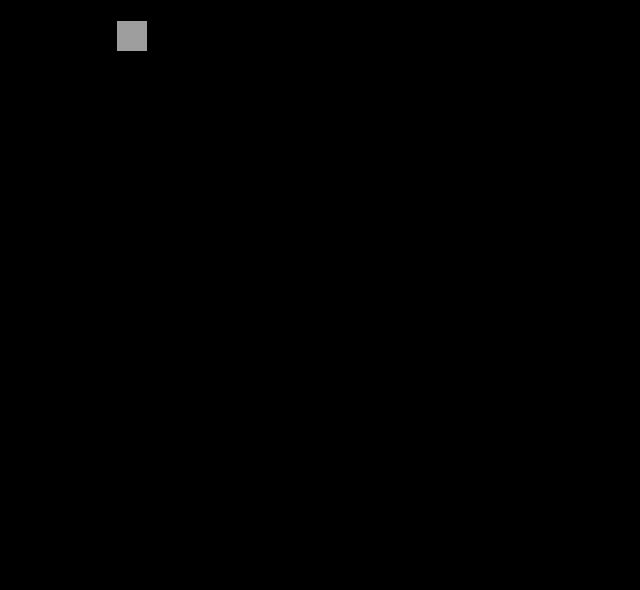
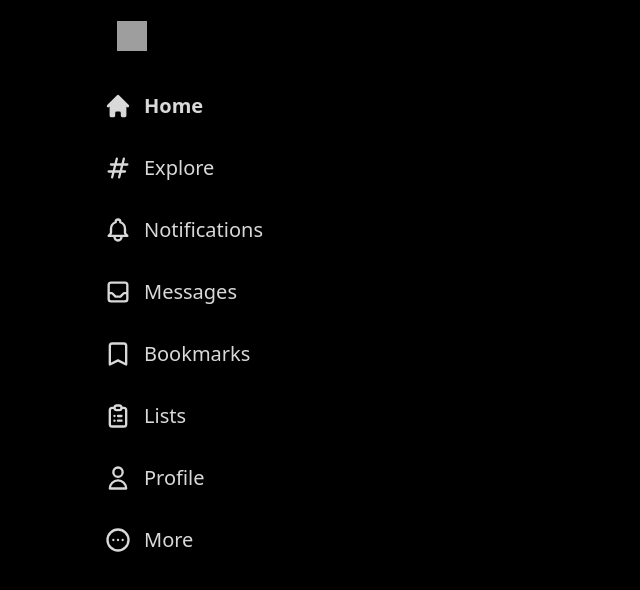
Before and after one commit to cliff-lilly-jean/twitRoom, a Next.js app: page / in a window 1280 px wide. Shown: the top 590 px of the page, without its empty margins (0-640 px from the left). Built offline with nearby package versions, Linux system fonts and the light colour scheme; grey boxes are pictures that could not be loaded.

Commit message:
added icons and sidebar links to the page.

```diff
--- a/components/Sidebar.js
+++ b/components/Sidebar.js
@@ -1,5 +1,17 @@
 import Image from 'next/image';
 import React from 'react';
+import SidebarLink from './SidebarLink';
+import { HomeIcon } from "@heroicons/react/solid";
+import {
+ HashtagIcon,
+ BellIcon,
+ InboxIcon,
+ BookmarkIcon,
+ ClipboardListIcon,
+ UserIcon,
+ DotsCircleHorizontalIcon,
+ DotsHorizontalIcon,
+} from "@heroicons/react/outline";
 
 function Sidebar() {
  return (
@@ -7,6 +19,16 @@ function Sidebar() {
    <div className="flex items-center justify-center w-14 h-14 hoverAnimation p-0 xl:ml-24">
     <Image src="https://rb.gy/ogau5a" width={30} height={30} />
    </div>
+   <div className='space-y-2.5 mt-4 mb-2.5 xl:ml-24'>
+    <SidebarLink text="Home" Icon={HomeIcon} active />
+    <SidebarLink text="Explore" Icon={HashtagIcon} />
+    <SidebarLink text="Notifications" Icon={BellIcon} />
+    <SidebarLink text="Messages" Icon={InboxIcon} />
+    <SidebarLink text="Bookmarks" Icon={BookmarkIcon} />
+    <SidebarLink text="Lists" Icon={ClipboardListIcon} />
+    <SidebarLink text="Profile" Icon={UserIcon} />
+    <SidebarLink text="More" Icon={DotsCircleHorizontalIcon} />
+   </div>
   </div>
  );
 }
--- /dev/null
+++ b/components/SidebarLink.js
@@ -0,0 +1,12 @@
+import React from 'react';
+
+function sidebarLink({ Icon, text, active }) {
+ return (
+  <div className={`text-[#d9d9d9] flex items-center justify-center xl:justify-start text-xl space-x-3 hoverAnimation ${active && 'font-bold'}`}>
+   <Icon className="h-7" />
+   <span className='hidden xl:inline'>{text}</span>
+  </div>
+ );
+}
+
+export default sidebarLink;
--- a/package.json
+++ b/package.json
@@ -6,6 +6,7 @@
   "start": "next start"
  },
  "dependencies": {
+  "@heroicons/react": "^1.0.5",
   "next": "latest",
   "react": "^17.0.2",
   "react-dom": "^17.0.2"
```
Also changed, not shown: 1 other file (tests, documents, lock files or other folders).
